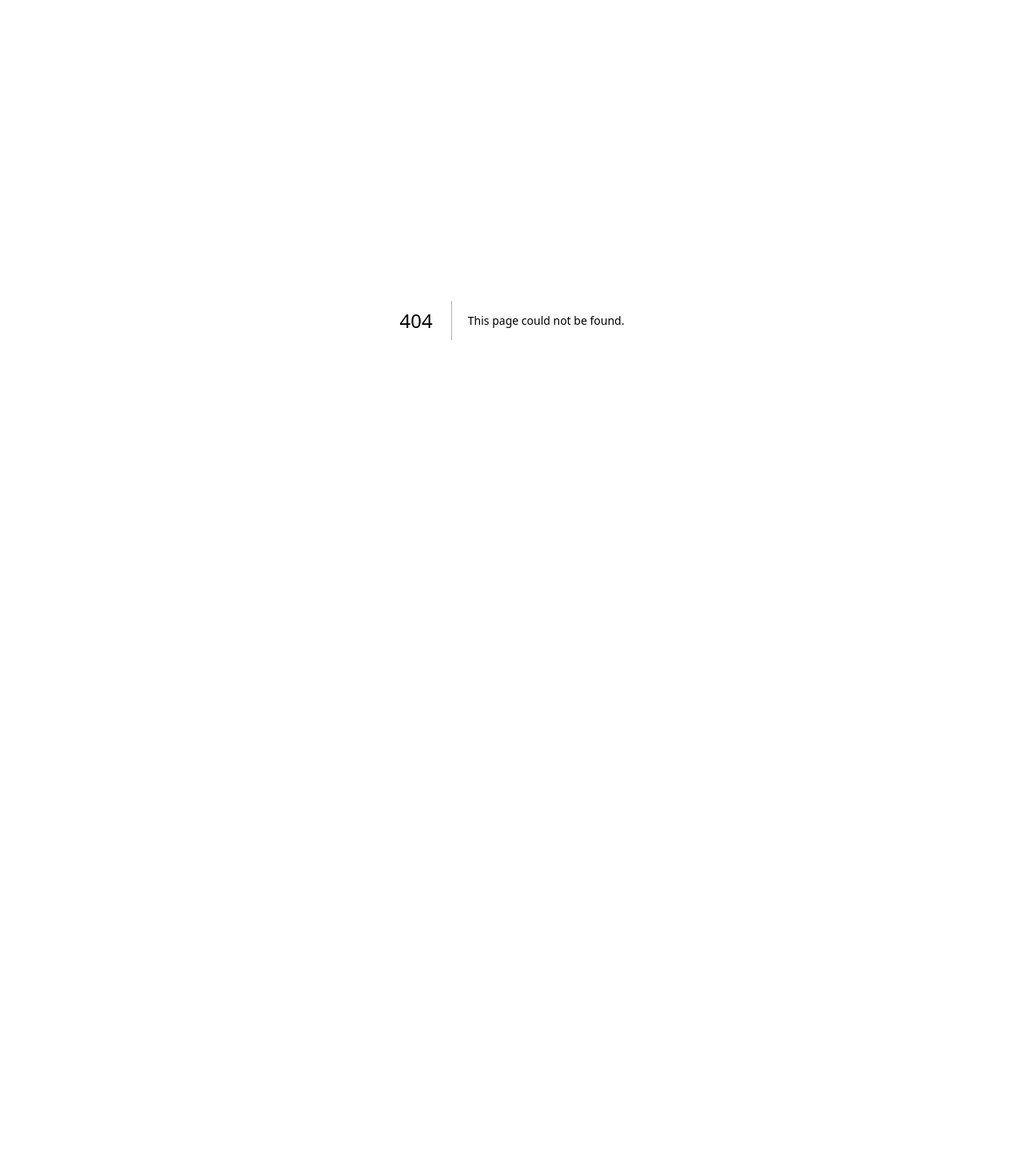
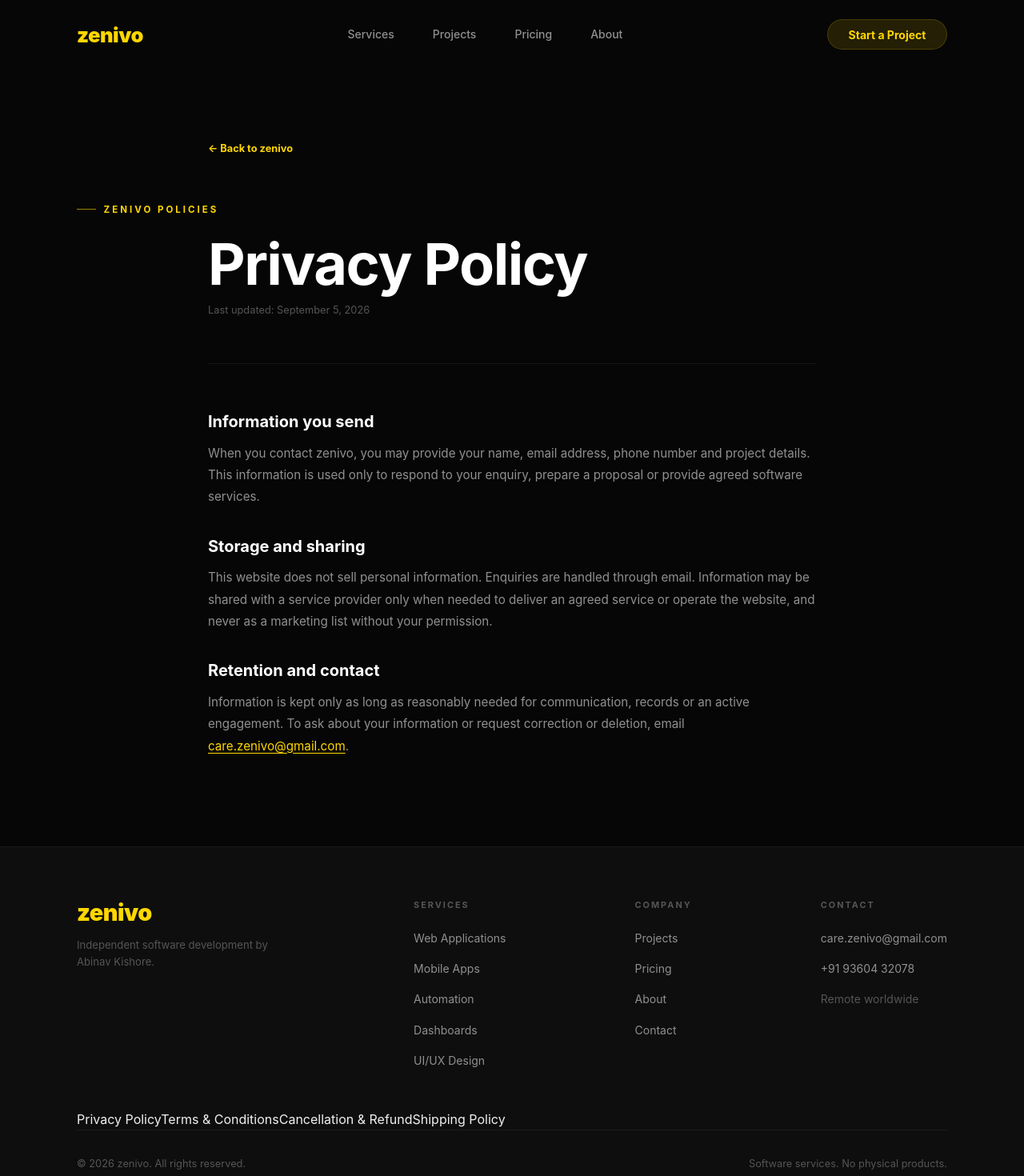
Before and after one commit to Abinav-Kishore/Zenivo-2, a Next.js app: page /privacy-policy in a window 1280 px wide. Before the commit this address had no page. Shown: the top 1470 px of the page at 80% size. Before the commit the page ends 800 px from the top, so only its background shows below. Built offline with nearby package versions, Linux system fonts and the light colour scheme.

Commit message:
KYC update

```diff
--- /dev/null
+++ b/app/cancellation-and-refund-policy/page.tsx
@@ -0,0 +1,2 @@
+import PolicyPage from "@/components/PolicyPage";
+export default function RefundPolicy() { return <PolicyPage title="Cancellation & Refund Policy" updated="September 5, 2026"><h2>Before work begins</h2><p>A project may be cancelled before work starts by contacting zenivo in writing. Any refund of an advance payment will be assessed against work already completed and non-refundable third-party costs.</p><h2>During a project</h2><p>Either party may request cancellation. The client is responsible for approved work completed up to the cancellation date and committed third-party costs. Any remaining balance or refund is calculated against the agreed milestones.</p><h2>How to request cancellation</h2><p>Send the project name and reason to <a href="mailto:care.zenivo@gmail.com">care.zenivo@gmail.com</a>. Refunds, where applicable, are made to the original payment method within a reasonable processing period.</p></PolicyPage>; }
--- a/app/globals.css
+++ b/app/globals.css
@@ -3852,3 +3852,64 @@ a.contact-detail-val:hover {
   text-transform: uppercase;
   line-height: 1;
 }
+.cs-repo-link {
+  display: inline-block;
+  margin-top: 1rem;
+  color: var(--gold);
+  font-size: 0.78rem;
+  font-weight: 700;
+}
+
+.policy-page {
+  min-height: 70vh;
+  padding: 11rem var(--px) 7rem;
+  background: var(--bg);
+}
+.policy-page > * {
+  max-width: 760px;
+  margin-left: auto;
+  margin-right: auto;
+}
+.policy-back {
+  display: block;
+  margin-bottom: 3rem;
+  color: var(--gold);
+  font-size: 0.8rem;
+  font-weight: 700;
+}
+.policy-page h1 {
+  margin-bottom: 0.75rem;
+  color: #fff;
+  font-size: clamp(2.5rem, 6vw, 4.5rem);
+  line-height: 1;
+  letter-spacing: -1.5px;
+}
+.policy-updated {
+  color: var(--text-muted);
+  font-size: 0.8rem;
+}
+.policy-content {
+  margin-top: 3.5rem;
+  padding-top: 1.5rem;
+  border-top: 1px solid var(--border);
+}
+.policy-content h2 {
+  margin: 2rem 0 0.6rem;
+  color: #fff;
+  font-size: 1.25rem;
+}
+.policy-content p {
+  color: var(--text-dim);
+  font-size: 0.95rem;
+  line-height: 1.8;
+}
+.policy-content a {
+  color: var(--gold);
+  text-decoration: underline;
+  text-underline-offset: 3px;
+}
+@media (max-width: 768px) {
+  .policy-page {
+    padding: 9rem 1.5rem 5rem;
+  }
+}
--- a/app/layout.tsx
+++ b/app/layout.tsx
@@ -3,9 +3,9 @@ import "./globals.css";
 import AnimationProvider from "@/components/AnimationProvider";
 
 export const metadata: Metadata = {
-  title: "zenivo — Digital Product Development Team",
+  title: "zenivo — Freelance Software Development",
   description:
-    "We build scalable digital products, apps, and automation systems for startups and growing businesses.",
+    "Freelance software development by Abinav Kishore: web apps, mobile apps, AI automation, backend systems and APIs.",
   icons: {
     icon: "/favicon.ico",
   },
--- /dev/null
+++ b/app/privacy-policy/page.tsx
@@ -0,0 +1,2 @@
+import PolicyPage from "@/components/PolicyPage";
+export default function PrivacyPolicy() { return <PolicyPage title="Privacy Policy" updated="September 5, 2026"><h2>Information you send</h2><p>When you contact zenivo, you may provide your name, email address, phone number and project details. This information is used only to respond to your enquiry, prepare a proposal or provide agreed software services.</p><h2>Storage and sharing</h2><p>This website does not sell personal information. Enquiries are handled through email. Information may be shared with a service provider only when needed to deliver an agreed service or operate the website, and never as a marketing list without your permission.</p><h2>Retention and contact</h2><p>Information is kept only as long as reasonably needed for communication, records or an active engagement. To ask about your information or request correction or deletion, email <a href="mailto:care.zenivo@gmail.com">care.zenivo@gmail.com</a>.</p></PolicyPage>; }
--- /dev/null
+++ b/app/shipping-policy/page.tsx
@@ -0,0 +1,2 @@
+import PolicyPage from "@/components/PolicyPage";
+export default function ShippingPolicy() { return <PolicyPage title="Shipping Policy" updated="September 5, 2026"><h2>Digital services only</h2><p>zenivo sells software development and related digital services. No physical products are sold or shipped, so shipping charges, delivery tracking and physical delivery do not apply.</p><h2>Digital delivery</h2><p>Agreed source code, builds, documentation or access details are delivered electronically through the project communication or repository agreed with the client. Delivery timing is defined by the project scope and milestones.</p><h2>Questions</h2><p>For delivery questions, contact <a href="mailto:care.zenivo@gmail.com">care.zenivo@gmail.com</a>.</p></PolicyPage>; }
--- /dev/null
+++ b/app/terms-and-conditions/page.tsx
@@ -0,0 +1,2 @@
+import PolicyPage from "@/components/PolicyPage";
+export default function Terms() { return <PolicyPage title="Terms & Conditions" updated="September 5, 2026"><h2>Services</h2><p>zenivo provides custom software development services such as web applications, mobile applications, AI and automation, backend systems and APIs. The exact deliverables, timeline, fees and responsibilities are agreed in writing before work begins.</p><h2>Quotes and payment</h2><p>Quotes are based on the agreed scope and are valid for the period stated in the quote. Payment milestones, taxes and any third-party costs are set out in the project agreement or invoice. Work outside the agreed scope requires approval and may change the quote.</p><h2>Intellectual property</h2><p>After agreed fees are paid, rights in custom deliverables transfer as stated in the project agreement. Pre-existing tools, open-source software and third-party services remain subject to their own terms and licences.</p><h2>Contact</h2><p>Questions about these terms can be sent to <a href="mailto:care.zenivo@gmail.com">care.zenivo@gmail.com</a>.</p></PolicyPage>; }
--- a/components/Footer.tsx
+++ b/components/Footer.tsx
@@ -1,4 +1,5 @@
 import ScrollLink from "@/components/ScrollLink";
+import Link from "next/link";
 
 export default function Footer() {
   return (
@@ -9,7 +10,7 @@ export default function Footer() {
             zenivo
           </ScrollLink>
           <p className="footer-tagline">
-            Digital product development team — design, build, scale.
+            Independent software development by Abinav Kishore.
           </p>
         </div>
         <div className="footer-nav-group">
@@ -36,10 +37,10 @@ export default function Footer() {
           <h4>Company</h4>
           <ul>
             <li>
-              <ScrollLink to="work">Our Work</ScrollLink>
+              <ScrollLink to="projects">Projects</ScrollLink>
             </li>
             <li>
-              <ScrollLink to="process">Process</ScrollLink>
+              <ScrollLink to="pricing">Pricing</ScrollLink>
             </li>
             <li>
               <ScrollLink to="about">About</ScrollLink>
@@ -68,9 +69,15 @@ export default function Footer() {
           </ul>
         </div>
       </div>
+      <div className="footer-policies">
+        <Link href="/privacy-policy">Privacy Policy</Link>
+        <Link href="/terms-and-conditions">Terms &amp; Conditions</Link>
+        <Link href="/cancellation-and-refund-policy">Cancellation &amp; Refund</Link>
+        <Link href="/shipping-policy">Shipping Policy</Link>
+      </div>
       <div className="footer-bottom">
-        <span> 2026 zenivo. All rights reserved.</span>
-        <span>Built with intention.</span>
+        <span>© 2026 zenivo. All rights reserved.</span>
+        <span>Software services. No physical products.</span>
       </div>
     </footer>
   );
--- a/components/Header.tsx
+++ b/components/Header.tsx
@@ -1,6 +1,5 @@
 "use client";
 import { useEffect, useState } from "react";
-import Link from "next/link";
 
 function scrollTo(id: string) {
   const el = document.getElementById(id);
@@ -42,10 +41,10 @@ export default function Header() {
               <button onClick={() => scrollTo("services")}>Services</button>
             </li>
             <li>
-              <button onClick={() => scrollTo("work")}>Our Work</button>
+              <button onClick={() => scrollTo("projects")}>Projects</button>
             </li>
             <li>
-              <button onClick={() => scrollTo("process")}>Process</button>
+              <button onClick={() => scrollTo("pricing")}>Pricing</button>
             </li>
             <li>
               <button onClick={() => scrollTo("about")}>About</button>
@@ -77,10 +76,10 @@ export default function Header() {
             <button onClick={() => navTo("services")}>Services</button>
           </li>
           <li>
-            <button onClick={() => navTo("work")}>Our Work</button>
+            <button onClick={() => navTo("projects")}>Projects</button>
           </li>
           <li>
-            <button onClick={() => navTo("process")}>Process</button>
+            <button onClick={() => navTo("pricing")}>Pricing</button>
           </li>
           <li>
             <button onClick={() => navTo("about")}>About</button>
--- /dev/null
+++ b/components/PolicyPage.tsx
@@ -0,0 +1,9 @@
+import Link from "next/link";
+import Header from "@/components/Header";
+import Footer from "@/components/Footer";
+
+type PolicyPageProps = { title: string; updated: string; children: React.ReactNode };
+
+export default function PolicyPage({ title, updated, children }: PolicyPageProps) {
+  return <><Header /><main className="policy-page"><Link className="policy-back" href="/">&lt;- Back to zenivo</Link><p className="eyebrow">zenivo policies</p><h1>{title}</h1><p className="policy-updated">Last updated: {updated}</p><div className="policy-content">{children}</div></main><Footer /></>;
+}
```
Also changed, not shown: components/TravelSection.tsx (+67 -45 lines).
